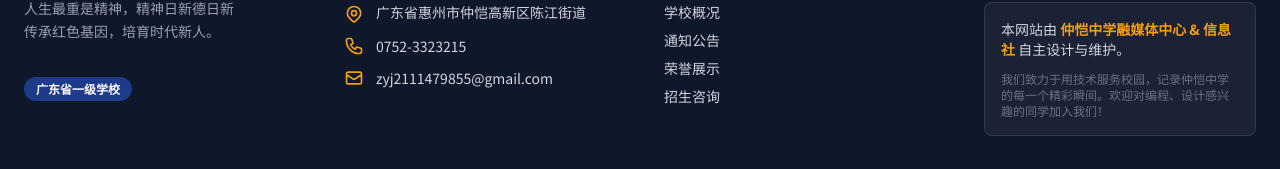
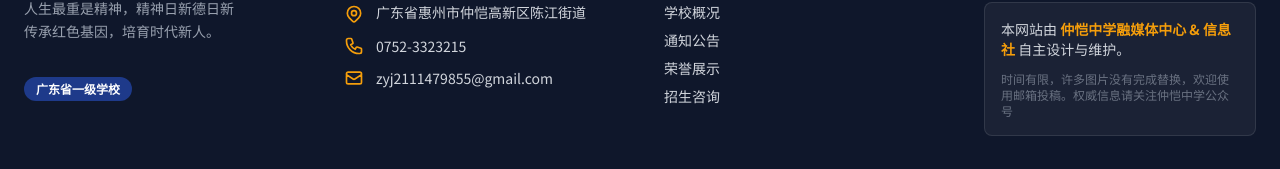
Before and after one commit to ZZ0YY/zhongkai-website, a Next.js app: page /news in a window 1280 px wide. Shown: the part 1547-1716 px from the top of the page. Built offline with nearby package versions, Linux system fonts and the light colour scheme; no server answers.

Commit message:
屏蔽hexo博客 完成jsonld结构化数据改造

```diff
--- a/src/components/school/Footer.tsx
+++ b/src/components/school/Footer.tsx
@@ -156,7 +156,7 @@ export default function Footer() {
                 本网站由<span className="text-zk-gold font-bold"> {SCHOOL_INFO.studentOrgName} </span>自主设计与维护。
               </p>
               <p className="text-xs text-gray-500">
-                我们致力于用技术服务校园，记录仲恺中学的每一个精彩瞬间。欢迎对编程、设计感兴趣的同学加入我们！
+                时间有限，许多图片没有完成替换，欢迎使用邮箱投稿。权威信息请关注仲恺中学公众号
               </p>
             </div>
           </div>
```
Also changed, not shown: public/og-image.png (added), public/robots.txt.
